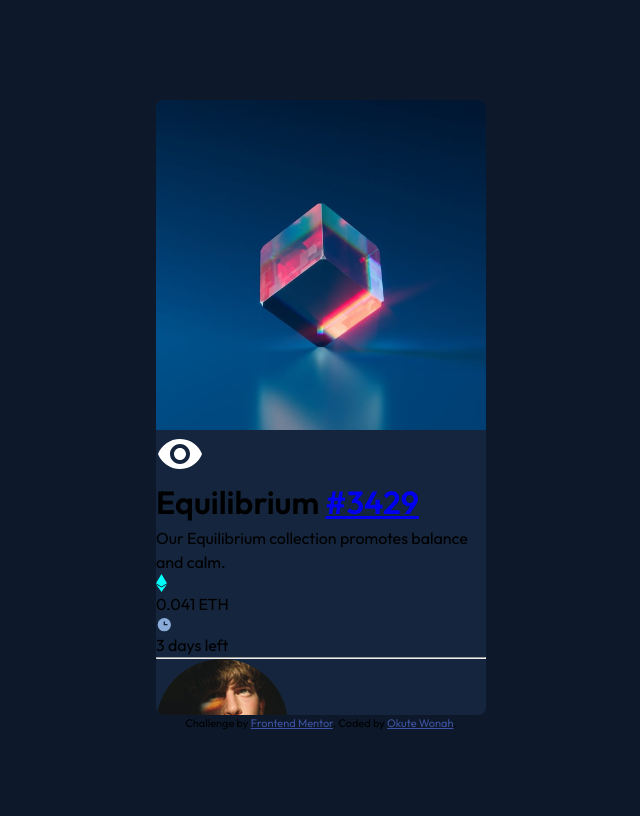
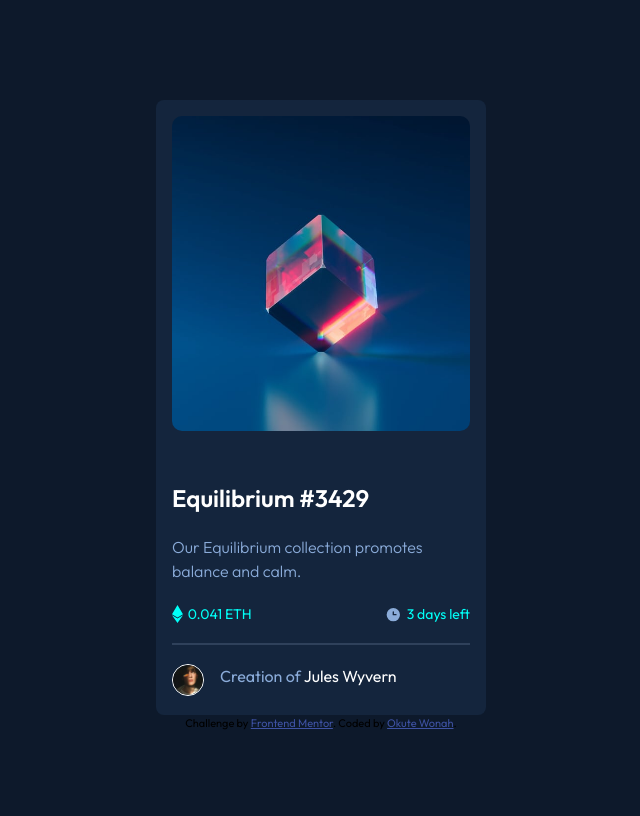
Before and after one commit to okutewonah/fm-nft-preview-card, a plain HTML site: page index.html in a window 1280 px wide. Shown: the whole page, without its empty margins (319-959 px from the left). Drawn offline with Linux system fonts and the light colour scheme.

Commit message:
completing styling...

```diff
--- a/style.css
+++ b/style.css
@@ -91,3 +91,91 @@ body {
   height: 615px;
   width: 330px;
 }
+.card__img {
+  margin: 1rem;
+  position: relative;
+  cursor: pointer;
+}
+.overlay {
+  position: absolute;
+  top: 0;
+  bottom: 0;
+  left: 0;
+  right: 0;
+  height: 315px;
+  width: 100%;
+  border-radius: 10px;
+  background-color: var(--cyan);
+  opacity: 0;
+  transition: 1s ease;
+}
+.overlay__img {
+  position: absolute;
+  top: 35%;
+  left: 35%;
+  /* margin: auto; */
+  height: 25%!important;
+}
+.card__img:hover .overlay {
+  opacity: .5;
+}
+
+.main__img {
+    border-radius: 10px;
+    height: 315px;
+}
+.card__content {
+    display: grid;
+    gap: var(--content-spacing);
+    padding: var(--content-padding);
+}
+.card__desc {
+    color: var(--soft-blue);
+    font-weight: 300;
+}
+.pricing {
+    display: flex;
+    justify-content: space-between;
+    font-size: .875rem;
+    color: var(--cyan);
+}
+.card__balance {
+    display: flex;
+  gap: .3rem;
+  flex-wrap: wrap;
+  align-items: center;
+}
+.card__days {
+    display: flex;
+  gap: .3rem;
+  flex-wrap: wrap;
+  align-items: center;
+}
+h1 {
+    font-size: 1.5rem;
+    color: var(--white);
+    font-weight: 600;
+}
+h1 a {
+  color: var(--white);
+  text-decoration: none;
+}
+hr {
+    border: 1px solid var(--very-dark-blue-line);
+    height: 1px;
+}
+.profile {
+    display: flex;
+    gap: 1rem;
+    flex-wrap: wrap;
+    color: var(--soft-blue);
+}
+.profile img {
+    height: 32px;
+    border: 1px solid var(--white);
+    border-radius: 50%;
+}
+.profile a {
+    color: var(--white);
+    text-decoration: none;
+}
```
